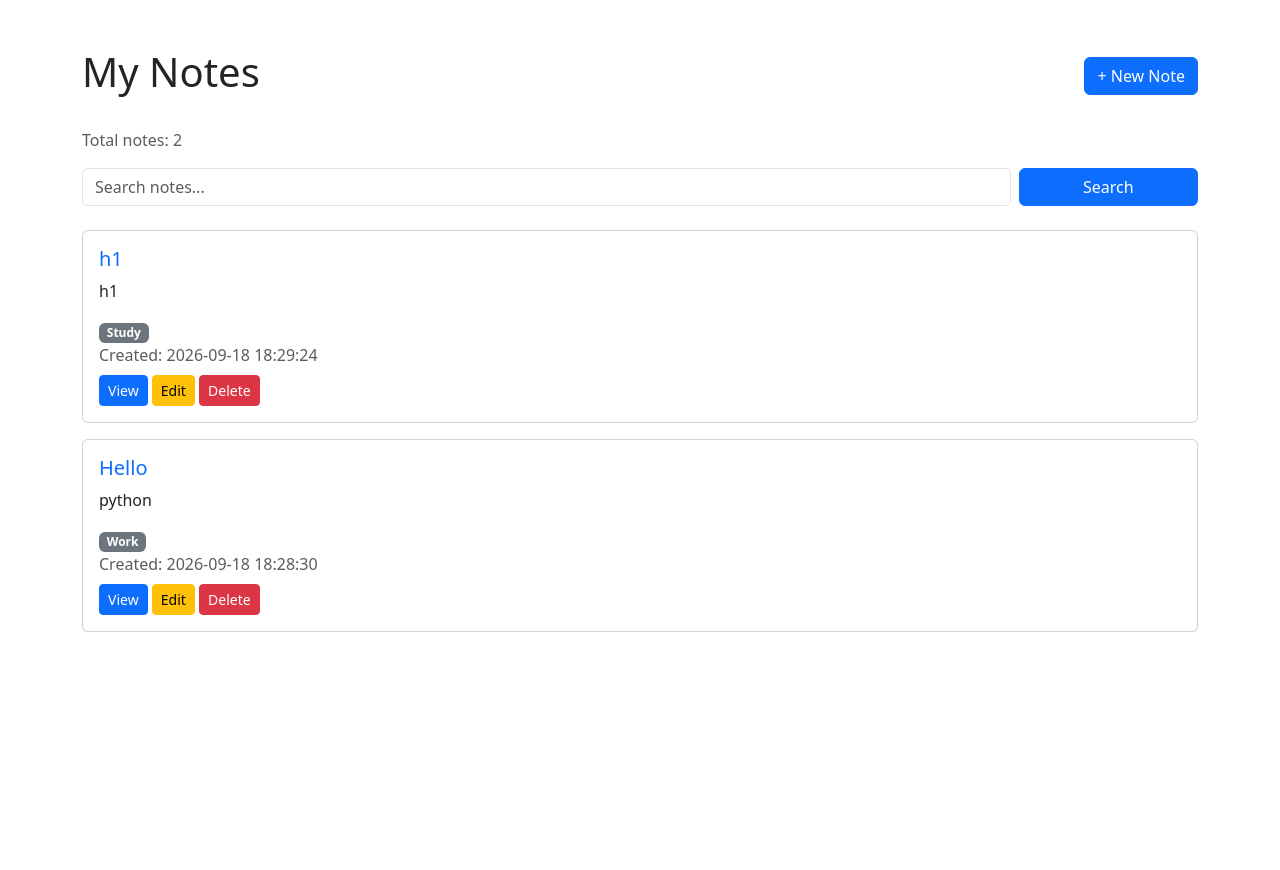
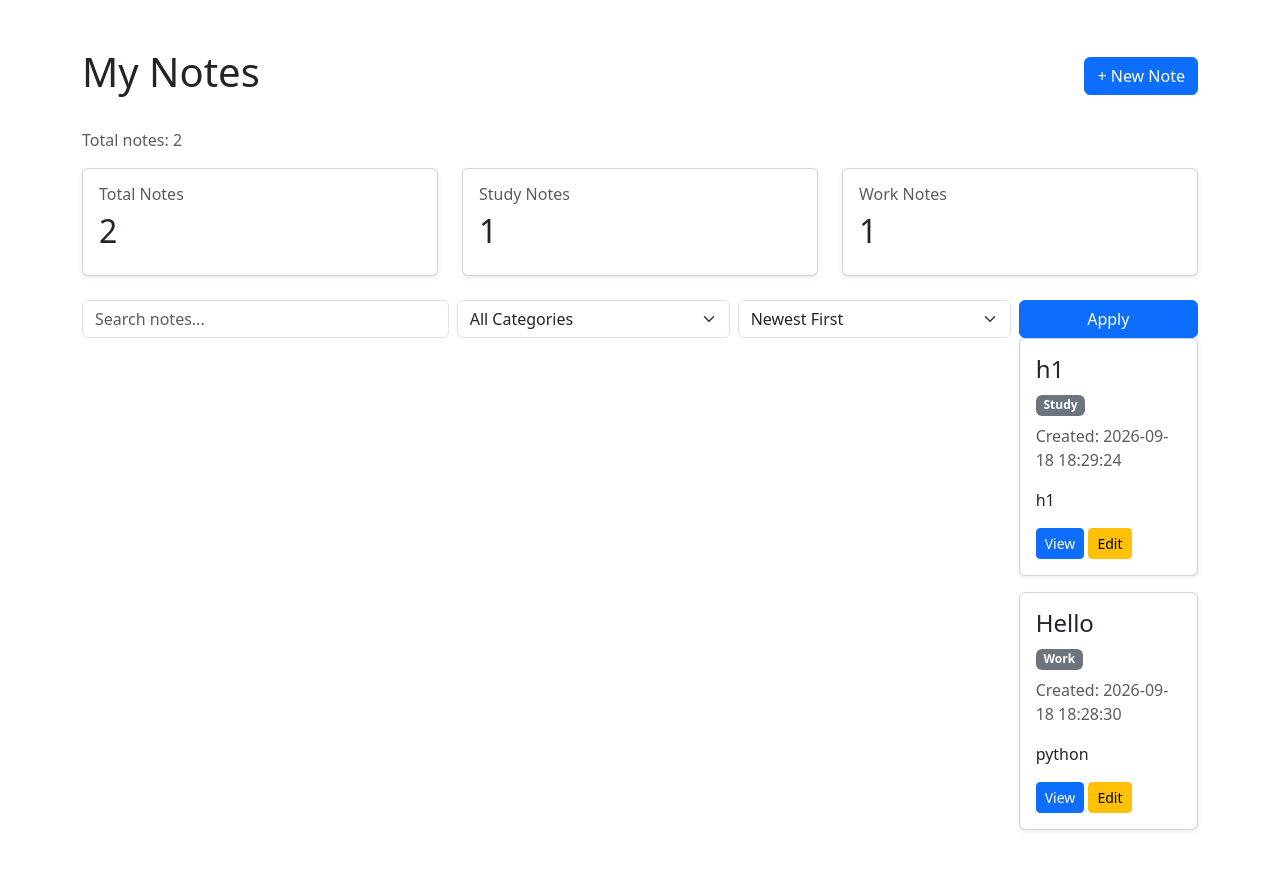
Before and after one commit to cheaborin007-bit/Note-Website, a Flask app: page /notes in a window 1280 px wide. Shown: the part 56-926 px from the top of the page. Before the commit the page ends 688 px from the top, so only its background shows below. Run offline with Flask 3, Linux system fonts and the light colour scheme; data comes from the database, SQL or seed files in the repository.

Commit message:
Finish Day 12 — Category Filter, Sorting, and Note Statistics

```diff
--- a/app.py
+++ b/app.py
@@ -69,33 +69,65 @@ def home():
 @app.route("/notes")
 def notes():
     search_query = request.args.get("search", "").strip().lower()
+    selected_category = request.args.get("category", "").strip()
+    sort_order = request.args.get("sort", "newest")
 
     connection = get_db_connection()
 
+    query = "SELECT * FROM notes WHERE 1=1"
+    parameters = []
+
+    # Search title, content, or category
     if search_query:
-        notes_list = connection.execute(
-            """
-            SELECT * FROM notes
-            WHERE LOWER(title) LIKE ?
-            OR LOWER(content) LIKE ?
-            OR LOWER(category) LIKE ?
-            ORDER BY id DESC
-            """,
-            (
-                f"%{search_query}%",
-                f"%{search_query}%",
-                f"%{search_query}%"
+        query += """
+            AND (
+                LOWER(title) LIKE ?
+                OR LOWER(content) LIKE ?
+                OR LOWER(category) LIKE ?
             )
-        ).fetchall()
+        """
+
+        search_value = f"%{search_query}%"
+        parameters.extend([
+            search_value,
+            search_value,
+            search_value
+        ])
+
+    # Filter by category
+    if selected_category:
+        query += " AND category = ?"
+        parameters.append(selected_category)
+
+    # Sort results
+    if sort_order == "oldest":
+        query += " ORDER BY id ASC"
     else:
-        notes_list = connection.execute(
-            "SELECT * FROM notes ORDER BY id DESC"
-        ).fetchall()
+        query += " ORDER BY id DESC"
+
+    notes_list = connection.execute(
+        query,
+        parameters
+    ).fetchall()
 
     # Count all notes
     total_notes = connection.execute(
         "SELECT COUNT(*) AS total FROM notes"
     ).fetchone()["total"]
+
+    # Count Study notes
+    study_notes = connection.execute(
+        "SELECT COUNT(*) AS total FROM notes WHERE category = ?",
+        ("Study",)
+    ).fetchone()["total"]
+
+    # Count Work notes
+    work_notes = connection.execute(
+        "SELECT COUNT(*) AS total FROM notes WHERE category = ?",
+        ("Work",)
+    ).fetchone()["total"]
+
+
 
     connection.close()
 
@@ -103,8 +135,11 @@ def notes():
         "notes.html",
         notes=notes_list,
         search_query=search_query,
-        total_notes=total_notes
-
+        selected_category=selected_category,
+        sort_order=sort_order,
+        total_notes=total_notes,
+        study_notes=study_notes,
+        work_notes=work_notes
     )
 
 
--- a/templates/notes.html
+++ b/templates/notes.html
@@ -17,11 +17,40 @@
     Total notes: {{ total_notes }}
 </p>
 
+<div class="row mb-4">
+    <div class="col-md-4">
+        <div class="card shadow-sm">
+            <div class="card-body">
+                <h6 class="text-muted">Total Notes</h6>
+                <h2>{{ total_notes }}</h2>
+            </div>
+        </div>
+    </div>
+
+    <div class="col-md-4">
+        <div class="card shadow-sm">
+            <div class="card-body">
+                <h6 class="text-muted">Study Notes</h6>
+                <h2>{{ study_notes }}</h2>
+            </div>
+        </div>
+    </div>
+
+    <div class="col-md-4">
+        <div class="card shadow-sm">
+            <div class="card-body">
+                <h6 class="text-muted">Work Notes</h6>
+                <h2>{{ work_notes }}</h2>
+            </div>
+        </div>
+    </div>
+</div>
+
 <form method="GET"
       action="{{ url_for('notes') }}"
       class="row g-2 mb-4">
 
-    <div class="col-md-10">
+    <div class="col-md-4">
         <input type="text"
                name="search"
                class="form-control"
@@ -29,71 +58,90 @@
                value="{{ search_query }}">
     </div>
 
+    <div class="col-md-3">
+        <select name="category" class="form-select">
+            <option value="">All Categories</option>
+
+            <option value="Study"
+                {% if selected_category == "Study" %}selected{% endif %}>
+                Study
+            </option>
+
+            <option value="Work"
+                {% if selected_category == "Work" %}selected{% endif %}>
+                Work
+            </option>
+
+            <option value="Personal"
+                {% if selected_category == "Personal" %}selected{% endif %}>
+                Personal
+            </option>
+
+            <option value="Ideas"
+                {% if selected_category == "Ideas" %}selected{% endif %}>
+                Ideas
+            </option>
+
+            <option value="General"
+                {% if selected_category == "General" %}selected{% endif %}>
+                General
+            </option>
+        </select>
+    </div>
+
+    <div class="col-md-3">
+        <select name="sort" class="form-select">
+            <option value="newest"
+                {% if sort_order == "newest" %}selected{% endif %}>
+                Newest First
+            </option>
+
+            <option value="oldest"
+                {% if sort_order == "oldest" %}selected{% endif %}>
+                Oldest First
+            </option>
+        </select>
+    </div>
+
     <div class="col-md-2 d-grid">
         <button type="submit" class="btn btn-primary">
-            Search
+            Apply
         </button>
-    </div>
-</form>
 
-{% if search_query %}
+{% if search_query or selected_category or sort_order == "oldest" %}
     <div class="mb-3">
-        <span class="text-muted">
-            Search results for:
-            <strong>{{ search_query }}</strong>
-        </span>
-
         <a href="{{ url_for('notes') }}"
-           class="btn btn-sm btn-outline-secondary ms-2">
-            Clear Search
+           class="btn btn-sm btn-outline-secondary">
+            Clear Filters
         </a>
     </div>
 {% endif %}
 
 {% if notes %}
     {% for note in notes %}
-        <div class="card mb-3">
+        <div class="card mb-3 shadow-sm">
             <div class="card-body">
+                <h4>{{ note["title"] }}</h4>
 
-                <h5 class="card-title">
-                    <a href="{{ url_for('view_note', note_id=note.id) }}"
-                       class="text-decoration-none">
-                        {{ note.title }}
-                    </a>
-                </h5>
+                <span class="badge bg-secondary">
+                    {{ note["category"] }}
+                </span>
 
-                <p class="card-text">
-                    {{ note.content }}
+                <p class="text-muted mt-2">
+                    Created: {{ note["created_at"] }}
                 </p>
 
-                <span class="badge bg-secondary">
-                    {{ note.category }}
-                </span>
+                <p>{{ note["content"] }}</p>
 
-                <p class="text-muted mb-2">
-                    Created: {{ note.created_at }}
-                </p>
-
-                <a href="{{ url_for('view_note', note_id=note.id) }}"
+                <a href="{{ url_for('view_note', note_id=note['id']) }}"
                    class="btn btn-sm btn-primary">
                     View
                 </a>
 
-                <a href="{{ url_for('edit_note', note_id=note.id) }}"
+                <a href="{{ url_for('edit_note', note_id=note['id']) }}"
                    class="btn btn-sm btn-warning">
                     Edit
                 </a>
-
-                <form method="POST"
-                      action="{{ url_for('delete_note', note_id=note.id) }}"
-                      class="d-inline"
-                      onsubmit="return confirm('Are you sure you want to delete this note?');">
-
-                    <button type="submit" class="btn btn-sm btn-danger">
-                        Delete
-                    </button>
-                </form>
-
             </div>
         </div>
     {% endfor %}
```
